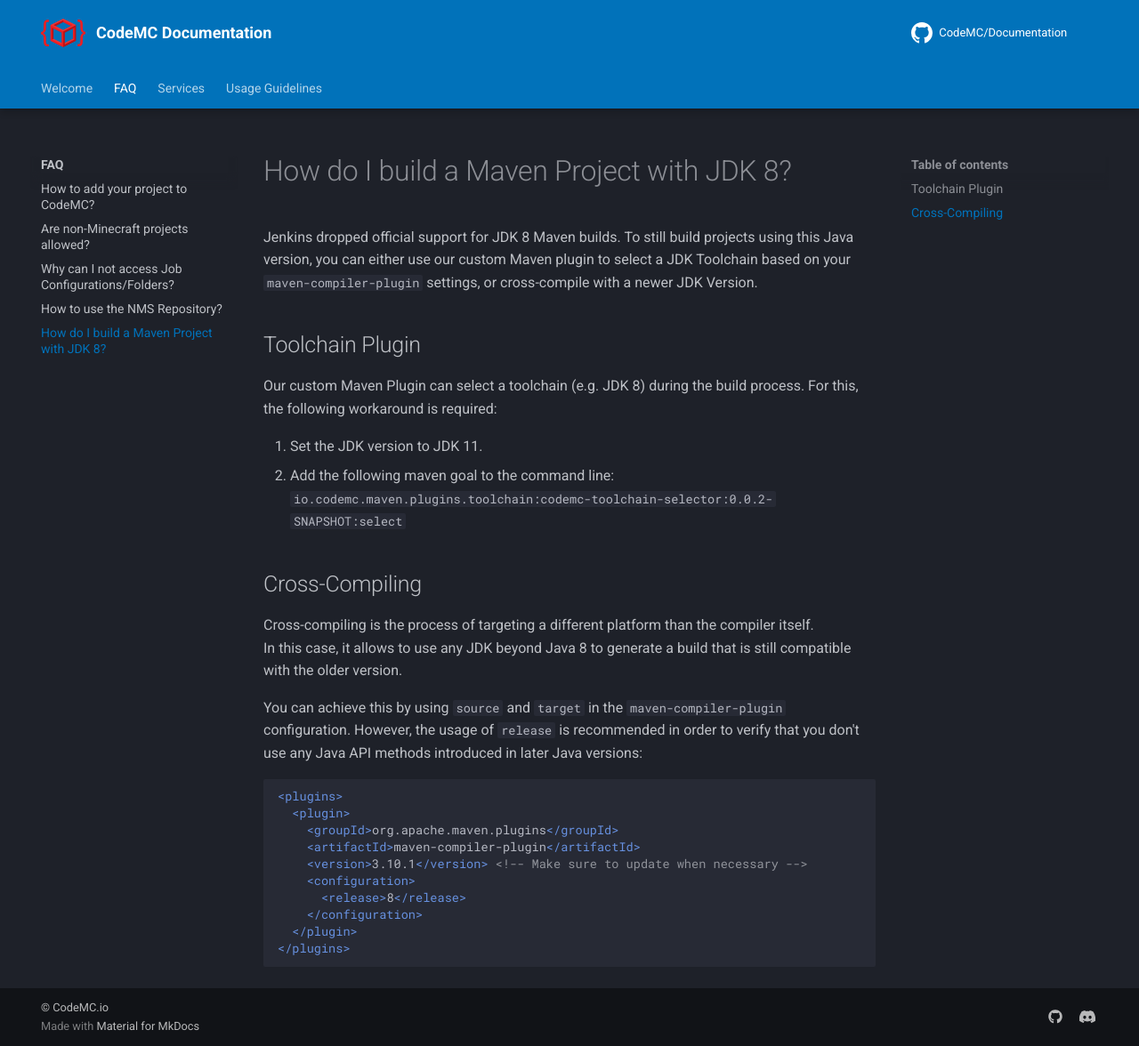
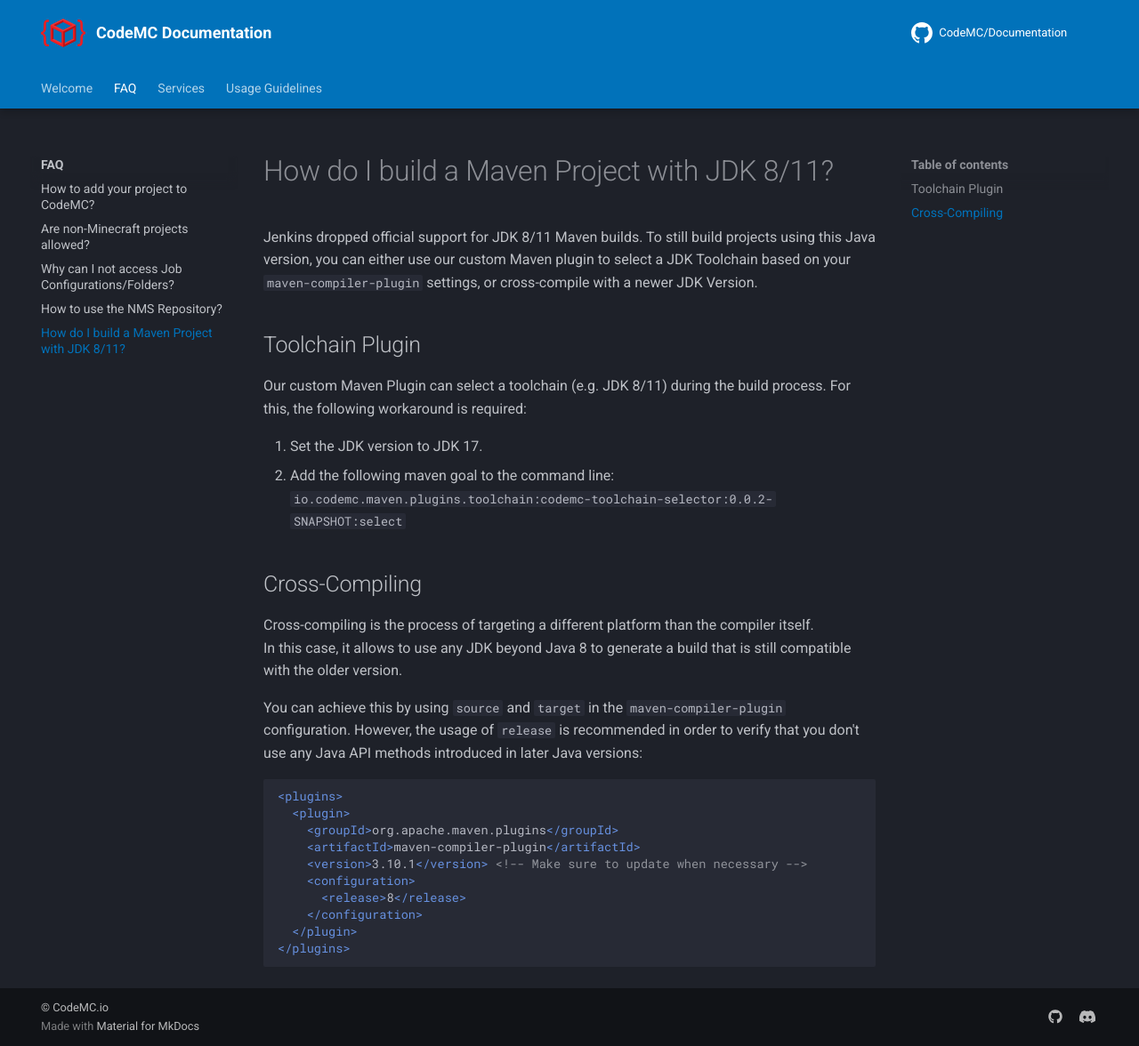
Before and after one commit to CodeMC/Documentation, an MkDocs documentation site: the page built from docs/faq/build-jdk-8-project.md, in a window 1280 px wide and 1176 px high. Shown: the whole window at 89% size. Built offline with MkDocs 1.6.1 and Material for MkDocs 9.7.7, drawn with Linux system fonts in a browser that asks for light colours; comment, search, counter and statistics services are not loaded.

Commit message:
Add jdk 11 to the unsupported maven jdk versions faq

```diff
--- a/docs/faq/build-jdk-8-project.md
+++ b/docs/faq/build-jdk-8-project.md
@@ -1,12 +1,12 @@
-# How do I build a Maven Project with JDK 8?
+# How do I build a Maven Project with JDK 8/11?
 
-Jenkins dropped official support for JDK 8 Maven builds. To still build projects using this Java version, you can either use our custom Maven plugin to select a JDK Toolchain based on your `maven-compiler-plugin` settings, or cross-compile with a newer JDK Version.
+Jenkins dropped official support for JDK 8/11 Maven builds. To still build projects using this Java version, you can either use our custom Maven plugin to select a JDK Toolchain based on your `maven-compiler-plugin` settings, or cross-compile with a newer JDK Version.
 
 ## Toolchain Plugin
 
-Our custom Maven Plugin can select a toolchain (e.g. JDK 8) during the build process. For this, the following workaround is required:
+Our custom Maven Plugin can select a toolchain (e.g. JDK 8/11) during the build process. For this, the following workaround is required:
 
-1.  Set the JDK version to JDK 11.
+1.  Set the JDK version to JDK 17.
 2.  Add the following maven goal to the command line:
     `io.codemc.maven.plugins.toolchain:codemc-toolchain-selector:0.0.2-SNAPSHOT:select`
 
```
